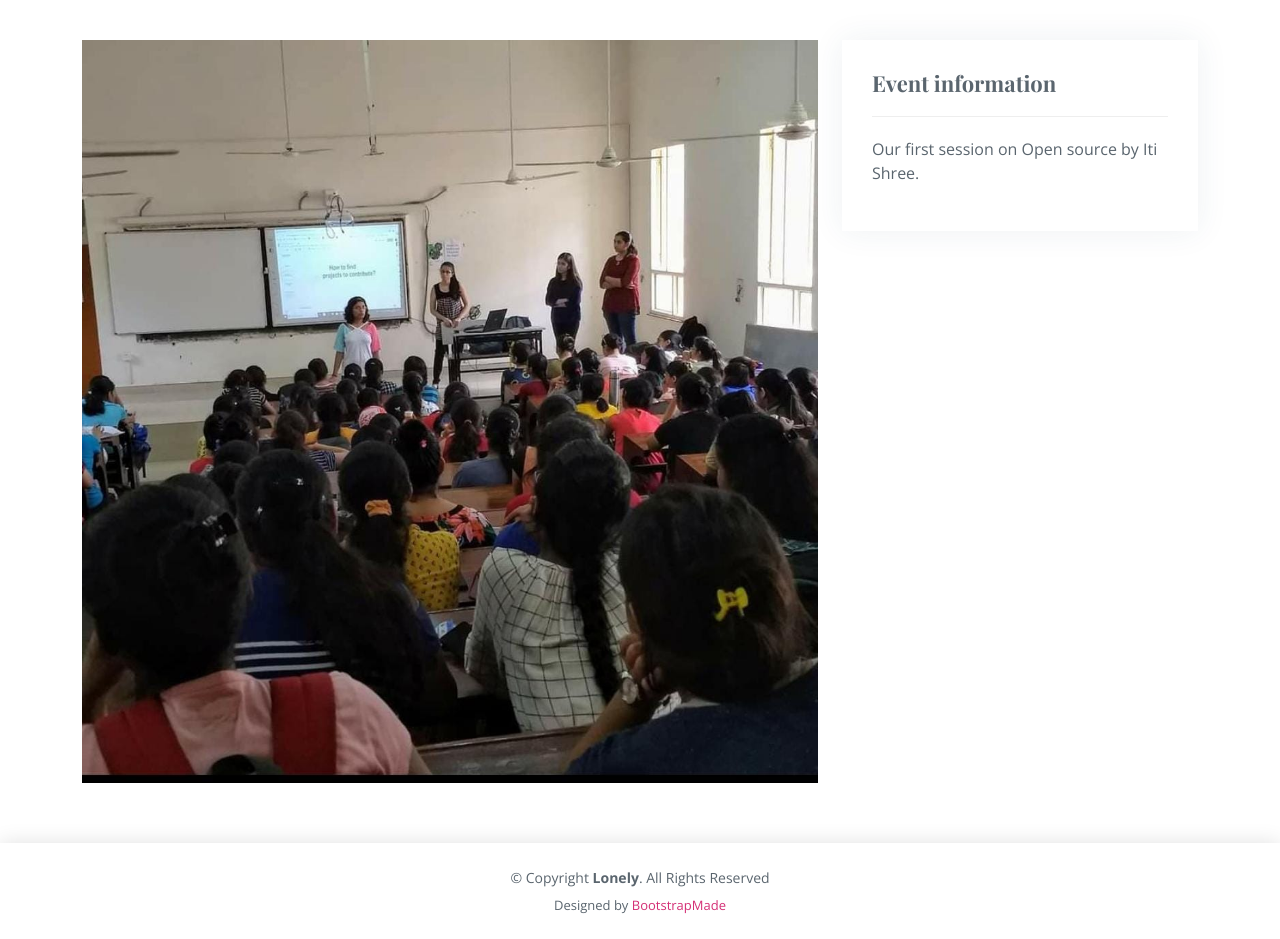
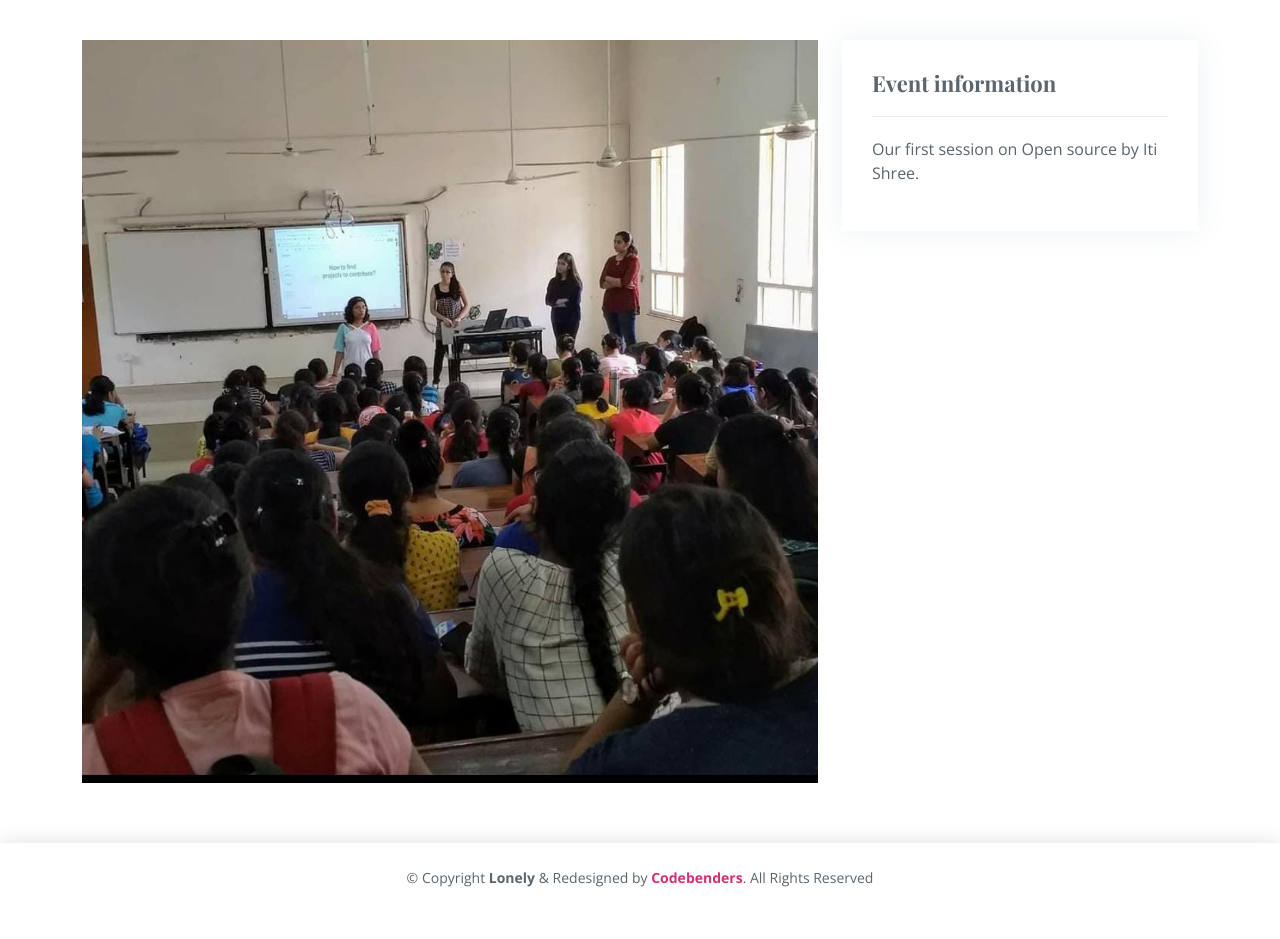
Before and after one commit to codebenders-igdtuw/codebender-2021, a plain HTML site: page portfolio/portfolio-details_6.html in a window 1280 px wide. Shown: the part 127-1066 px from the top of the page. After the commit the page ends 1039 px from the top, so only its background shows below. Drawn offline with nearby package versions, Linux system fonts and the light colour scheme; files whose address does not match are found by name; a web font is replaced by a local one.

Commit message:
Update portfolio-details_6.html

```diff
--- a/portfolio/portfolio-details_6.html
+++ b/portfolio/portfolio-details_6.html
@@ -5,7 +5,7 @@
   <meta charset="utf-8">
   <meta content="width=device-width, initial-scale=1.0" name="viewport">
 
-  <title>Events Details - Lonely Bootstrap Template</title>
+  <title>Event Details</title>
   <meta content="" name="description">
   <meta content="" name="keywords">
 
@@ -127,15 +127,15 @@
   <footer id="footer">
     <div class="container">
       <div class="copyright">
-        &copy; Copyright <strong><span>Lonely</span></strong>. All Rights Reserved
+        &copy; Copyright <strong><span>Lonely</span></strong> &amp; Redesigned by <strong><span><a href="https://www.linkedin.com/company/codebenders/about/">Codebenders</a></span></strong>. All Rights Reserved
       </div>
-      <div class="credits">
-        <!-- All the links in the footer should remain intact. -->
-        <!-- You can delete the links only if you purchased the pro version. -->
-        <!-- Licensing information: https://bootstrapmade.com/license/ -->
-        <!-- Purchase the pro version with working PHP/AJAX contact form: https://bootstrapmade.com/free-html-bootstrap-template-lonely/ -->
+<!--       <div class="credits">
+        All the links in the footer should remain intact.
+        You can delete the links only if you purchased the pro version.
+        Licensing information: https://bootstrapmade.com/license/
+        Purchase the pro version with working PHP/AJAX contact form: https://bootstrapmade.com/free-html-bootstrap-template-lonely/
         Designed by <a href="https://bootstrapmade.com/">BootstrapMade</a>
-      </div>
+      </div> -->
     </div>
   </footer><!-- End  Footer -->
 
```
